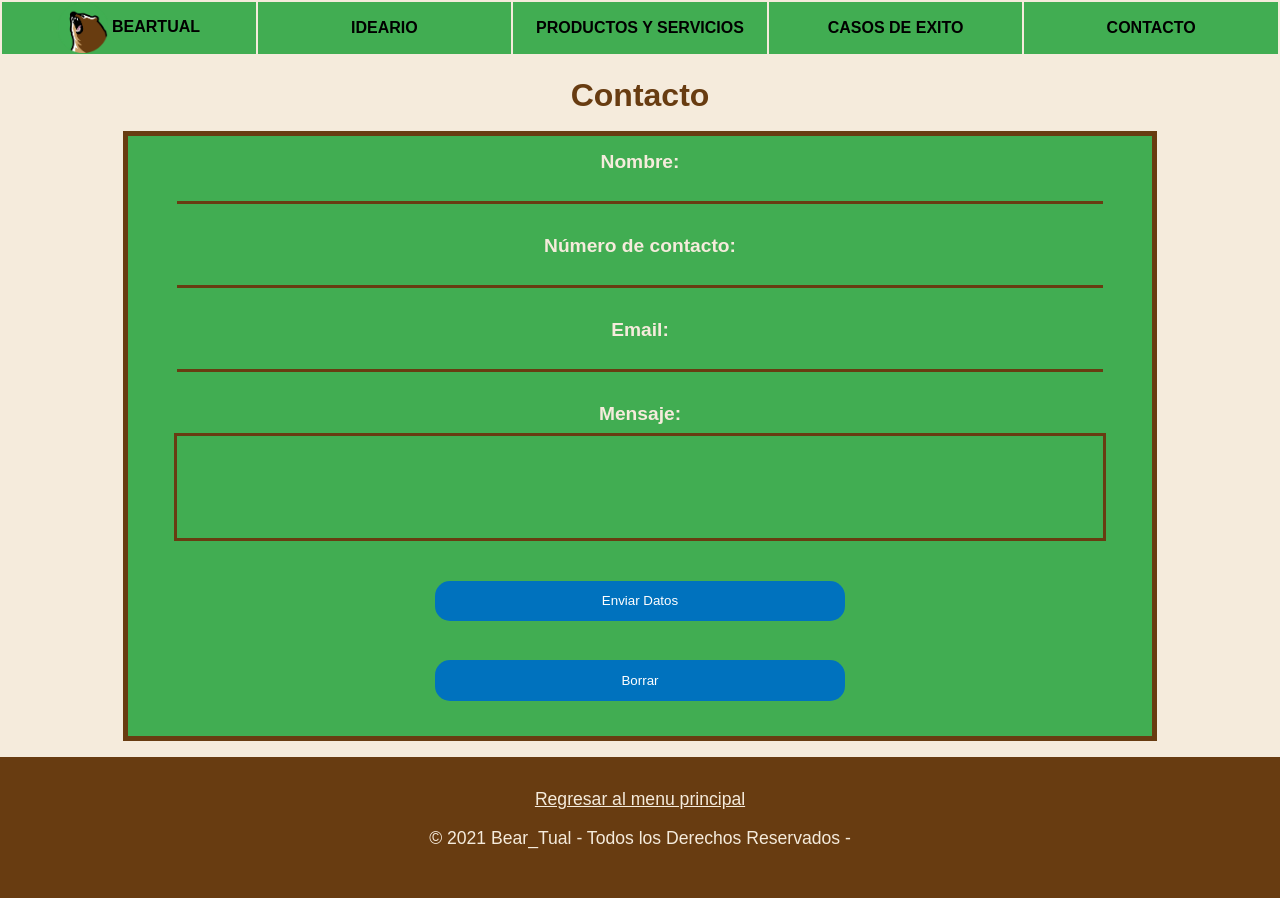
After one commit to EMOA117/4IV7-ProyectoAula-Eq6-BearCareful, a PHP site: page /formulario.html in a window 1280 px wide. The commit adds this page. Run offline with PHP 8.4, Linux system fonts and the light colour scheme.

```diff
--- /dev/null
+++ b/CSS/formulario.css
@@ -0,0 +1,54 @@
+.titulo{
+    color: #683c11;
+    text-align: center;
+}
+
+.contenedor{
+    background-color: #41ad52;
+    display: flex;
+    width: 80%;
+    height: 600px;
+    margin: .2em auto;
+    text-align: center;
+    outline: 5px solid #683c11;
+}
+
+.form{
+    font-size: 1.2em;
+    font-weight: bold;
+    color: #F5EBDC;
+    margin-top: 15px;
+    width: 100%;
+    align-items: center;
+    display: flex;
+    flex-direction: column;
+    justify-content: space-between;
+    height: 550px;
+}
+
+.form__input, .form__textarea{
+    background: none;
+    border: none;
+    width: 90%;
+    border-bottom: 3px solid #683c11;
+    color: inherit;
+    font-size: .8em;
+}
+
+.form__textarea{
+    border: 3px solid #683c11;
+    flex-basis: 100px;
+}
+
+.boton{
+    width: 40%;
+    border: none;
+    padding: .8rem;
+    border-radius: 15px;
+    background-color: #0072BE;
+    color: white;
+}
+
+.boton:hover{
+    background-color: #0072bec0;
+}
--- a/CSS/masterstyle.css
+++ b/CSS/masterstyle.css
@@ -1,5 +1,11 @@
+
+*{
+    font-family: Arial, Helvetica, sans-serif;/*Fuente de la pag*/
+}
+
 body{
     background-color: #F5EBDC;
+    margin: 0;
 }
 .barra{
     width: 100%;
@@ -33,13 +39,31 @@ section{
     width: 48%;
     padding-left: 2%;
 }
+
 @media(max-width:600px){
     .barra{
         font-size: .7rem;
     }
+
     section{
         padding: 0%;
         width: 100%;
         text-align: center;
     }
+
+
 }
+.foot{
+    background-color: #683c11;
+    padding: 2rem 0px;
+    text-align: center;
+    font-size: 1.1rem;
+    position: relative;
+    width: 100%;
+    bottom: 0px;
+    color: #F5EBDC;
+}
+
+.pie{
+    color: #F5EBDC;
+}
--- /dev/null
+++ b/JS/formulario.js
@@ -0,0 +1,96 @@
+
+function validar(formulario) {
+    //obtener los valores del formulario
+    if (formulario.nombre.value.length < 5) {
+        alert("Escribe mas de 5 caracteres en el campo nombre");
+        formulario.nombre.focus();
+        return false;
+    }
+
+
+    var checkOK = "QWERTYUIOPASDFGHJKLÑZXCVBNM"
+        + "qwertyuiopasdfghjklñzxcvbnm";
+
+    var checkStr = formulario.nombre.value;
+
+    var allvalid = true;
+
+    for (var i = 0; i < checkStr.length; i++) {
+        var ch = checkStr.charAt(i);
+        for (var j = 0; j < checkOK.length; j++)
+            if (ch == checkOK.charAt(j))
+                break;
+        if (j == checkOK.length) {
+            allvalid = false;
+            break;
+        }
+    }
+
+    if (!allvalid) {
+        alert("Escribe solo letras en el campo nombre");
+        formulario.nombre.focus();
+        return false;
+    }
+    if (formulario.mensaje.value.length < 5) {
+        alert("Escribe mas de 5 caracteres en el campo nombre");
+        formulario.nombre.focus();
+        return false;
+    }
+
+
+    var checkOK = "QWERTYUIOPASDFGHJKLÑZXCVBNM"
+        + "qwertyuiopasdfghjklñzxcvbnm";
+
+    var checkStr = formulario.mensaje.value;
+
+    var allvalid = true;
+
+    for (var i = 0; i < checkStr.length; i++) {
+        var ch = checkStr.charAt(i);
+        for (var j = 0; j < checkOK.length; j++)
+            if (ch == checkOK.charAt(j))
+                break;
+        if (j == checkOK.length) {
+            allvalid = false;
+            break;
+        }
+    }
+
+    if (!allvalid) {
+        alert("Escribe solo letras en el campo Mensaje");
+        formulario.mensaje.focus();
+        return false;
+    }
+
+    var checkOK = "1234567890";
+
+    var checkStr = formulario.telefono.value;
+
+    var allvalid = true;
+
+    for (var i = 0; i < checkStr.length ; i++) {
+        var ch = checkStr.charAt(i);
+        for (var j = 0; j < checkOK.length; j++)
+            if (ch == checkOK.charAt(j))
+                break;
+        if (j == checkOK.length) {
+            allvalid = false;
+            break;
+        }
+    }
+
+    if (!allvalid) {
+        alert("Escribe solo numeros en el campo Telefono");
+        formulario.telefono.focus();
+        return false;
+    }
+
+    var txt = formulario.email.value;
+
+
+    var b = /^[^@\s]+@[^@\.\s]+(\.[^@\.\s]+)+$/;
+
+    alert("Email " + (b.test(txt) ? "" : " no ") + " valido");
+
+    return b.test(txt);
+}
--- a/exito.html
+++ b/exito.html
@@ -17,7 +17,7 @@
                 <td class="barra1"><a class="enlace" href="Index.html">IDEARIO</a></td>
                 <td class="barra1"><a class="enlace" href="productosyservicios.html">PRODUCTOS Y SERVICIOS</a></td>
                 <td class="barra1"><a class="enlace" href="">CASOS DE EXITO</a></td>
-                <td class="barra1"><a class="enlace" href="">CONTACTO</a></td>
+                <td class="barra1"><a class="enlace" href="formulario.html">CONTACTO</a></td>
             </tr>
         </table>
     </nav>
@@ -47,4 +47,8 @@
         </section>
     </div>
 </body>
+<footer class="foot">
+    <a class="pie" href="Index.html" >Regresar al menu principal</a>
+    <p>© 2021 Bear_Tual - Todos los Derechos Reservados -</p>
+</footer>
 </html>
--- /dev/null
+++ b/formulario.html
@@ -0,0 +1,57 @@
+<!DOCTYPE html>
+<html lang="en">
+<head>
+    <meta charset="UTF-8">
+    <meta http-equiv="X-UA-Compatible" content="IE=edge">
+    <meta name="viewport" content="width=device-width, initial-scale=1.0">
+    <link rel="stylesheet" href="CSS/masterstyle.css">
+    <link rel="stylesheet" href="CSS/formulario.css">
+    <link rel="shortcut icon" href="assets/images/icono.png">
+    <title>BearTual</title>
+    <script language="JavaScript" type="text/JavaScript"
+    src="JS/formulario.js" ></script>
+</head>
+<body>
+    <nav>
+        <table class="barra">
+            <tr class="barra2">
+                <td class="barra1"><a class="enlace" href="media.html"><img class="logo" src="assets/images/icono.png" height="50rem"> BEARTUAL</a></td>
+                <td class="barra1"><a class="enlace" href="Index.html">IDEARIO</a></td>
+                <td class="barra1"><a class="enlace" href="productosyservicios.html">PRODUCTOS Y SERVICIOS</a></td>
+                <td class="barra1"><a class="enlace" href="exito.html">CASOS DE EXITO</a></td>
+                <td class="barra1"><a class="enlace" href="">CONTACTO</a></td>
+            </tr>
+        </table>
+    </nav>
+    <h1 class="titulo">Contacto</h1>
+    <div class="contenedor">
+        <form method="POST" name="formulario" action="formulario.html" class="form" onsubmit="return validar(this)" >
+            Nombre:
+            <br>
+            <input type="text" name="nombre" size="20" class="form__input">
+            <br>
+            Número de contacto:
+            <br>
+            <input type="text" name="telefono" size="10" class="form__input">
+            <br>
+            Email:
+            <br>
+            <input type="text" name="email" size="30" class="form__input">
+            <br>
+            Mensaje:
+            <br>
+            <input type="text" name="mensaje" size="50" class="form__textarea">
+            <br>
+            <input type="submit" value="Enviar Datos" name="enviar" class="boton" >
+            <br>
+            <input type="reset" value="Borrar" name="borrar" class="boton">
+        </form>
+
+    </div>
+    <br>
+</body>
+<footer class="foot">
+    <a class="pie" href="Index.html" >Regresar al menu principal</a>
+    <p>© 2021 Bear_Tual - Todos los Derechos Reservados -</p>
+</footer>
+</html>
--- a/media.html
+++ b/media.html
@@ -17,7 +17,7 @@
                 <td class="barra1"><a class="enlace" href="Index.html">IDEARIO</a></td>
                 <td class="barra1"><a class="enlace" href="productosyservicios.html">PRODUCTOS Y SERVICIOS</a></td>
                 <td class="barra1"><a class="enlace" href="exito.html">CASOS DE EXITO</a></td>
-                <td class="barra1"><a class="enlace" href="">CONTACTO</a></td>
+                <td class="barra1"><a class="enlace" href="formulario.html">CONTACTO</a></td>
             </tr>
         </table>
     </nav>
@@ -28,4 +28,8 @@
         <audio src="assets/audio/losmejores.mp3" controls autoplay></audio>
     </p>
 </body>
+<footer class="foot">
+    <a class="pie" href="Index.html" >Regresar al menu principal</a>
+    <p>© 2021 Bear_Tual - Todos los Derechos Reservados -</p>
+</footer>
 </html>
```
Also changed, not shown: CSS/ideario.css (+54 -14 lines), CSS/productos.css (added, +44 -0 lines), CSS/productosyservicios.css (deleted, +0 -71 lines), Index.html (+80 -2 lines), productosyservicios.html (+34 -30 lines), assets/ImgID/19198417.jpg (added), assets/ImgID/Evolución.jpg (added), assets/ImgID/Obj.jpg (added), assets/ImgID/Valores.jpg (added), assets/images/Beartual.png (added), assets/images/Sad.jpeg (added).
